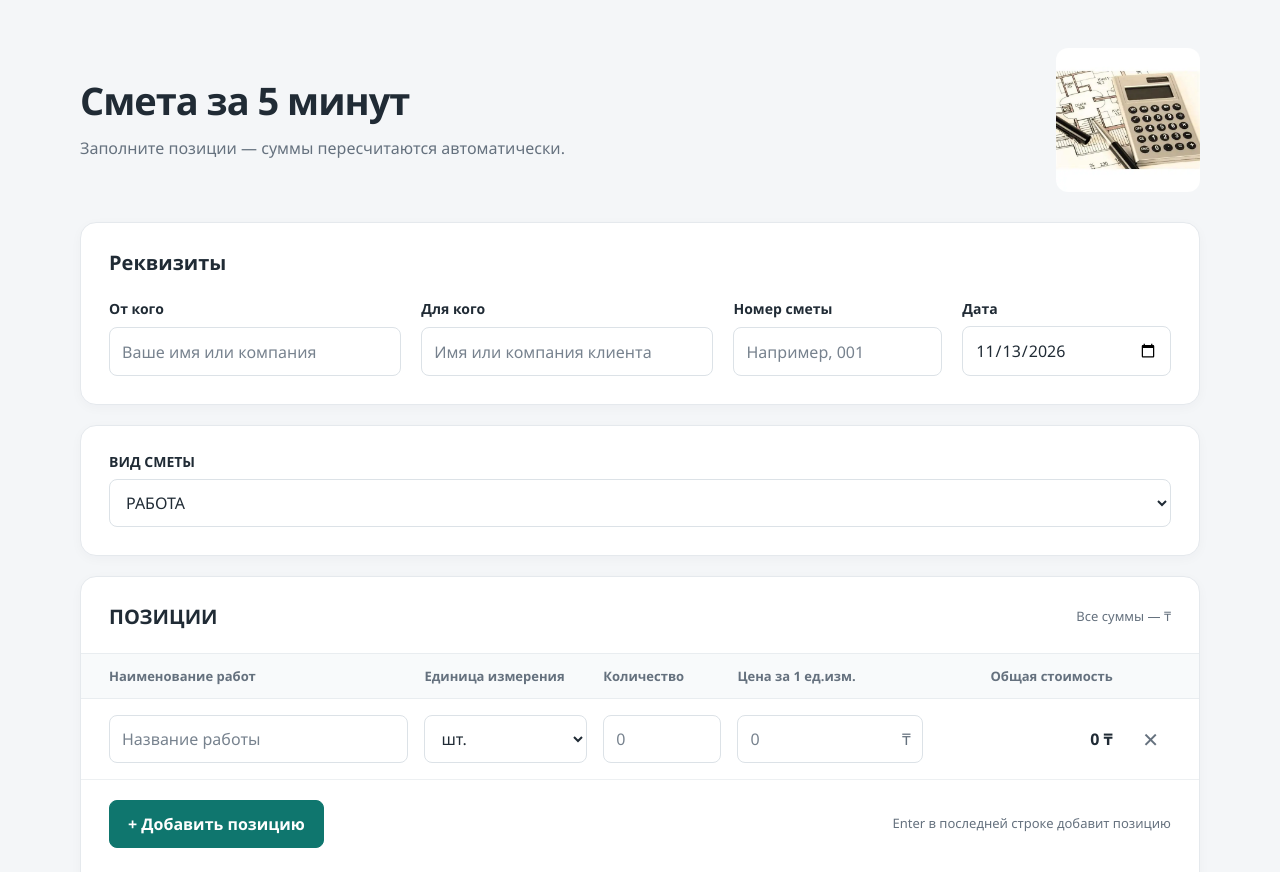
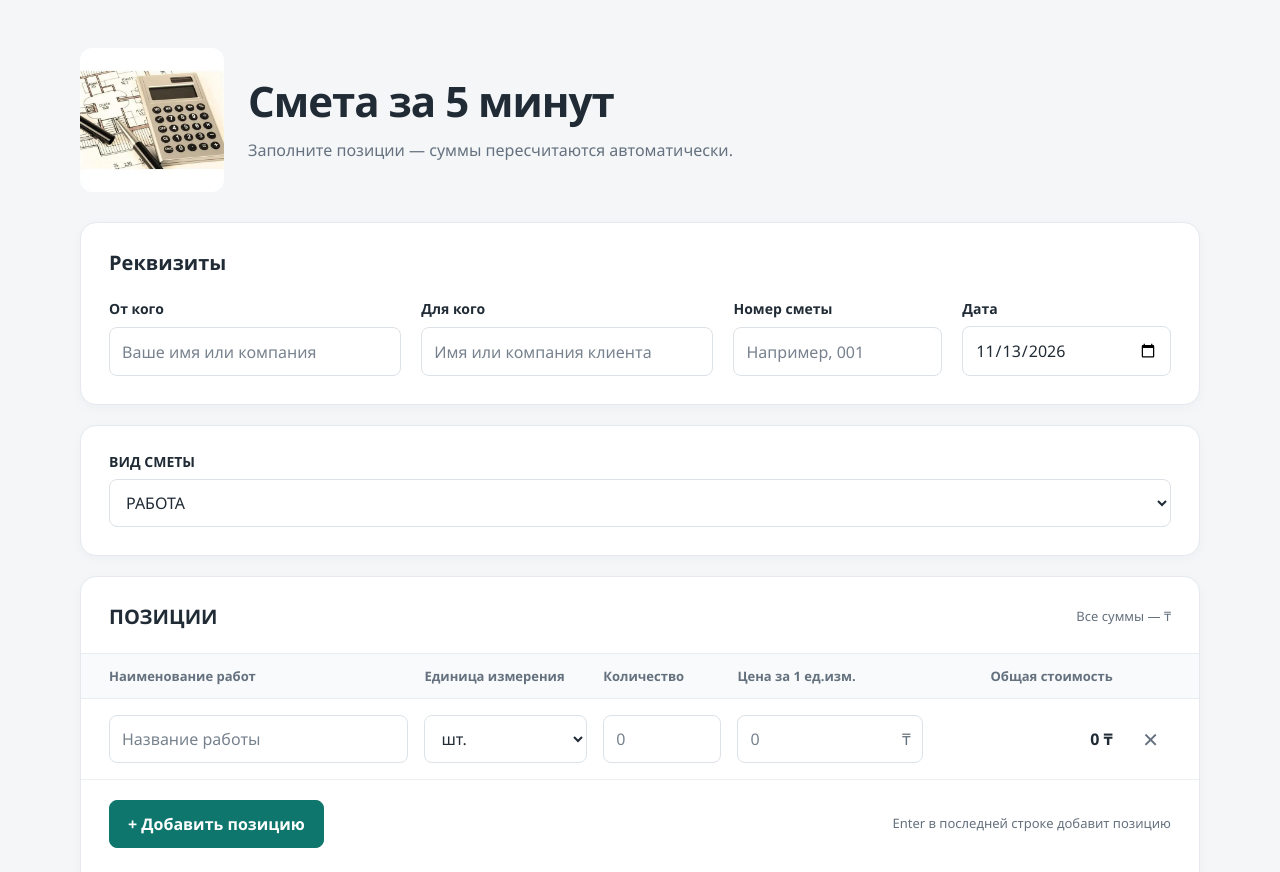
Before and after one commit to DaniyarZhussupbayev/smeta, a plain HTML site: page index.html in a window 1280 px wide. Shown: the top 872 px of the page. Drawn offline with Linux system fonts and the light colour scheme.

Commit message:
Вставить картинку

```diff
--- a/index.html
+++ b/index.html
@@ -11,11 +11,11 @@
   <body>
     <main class="page">
       <header class="page-header">
+        <img class="page-header-image" src="OIP.webp" alt="Калькулятор и ручки на чертеже" width="474" height="474">
         <div>
           <h1>Смета за 5 минут</h1>
           <p>Заполните позиции — суммы пересчитаются автоматически.</p>
         </div>
-        <img class="page-header-image" src="OIP.webp" alt="Калькулятор и ручки на чертеже" width="474" height="474">
       </header>
       <header class="print-only print-header">
         <h1 id="print-title"></h1>
--- a/styles.css
+++ b/styles.css
@@ -79,7 +79,7 @@ textarea:focus {
 
 .page-header {
   display: grid;
-  grid-template-columns: minmax(0, 1fr) auto;
+  grid-template-columns: auto minmax(0, 1fr);
   align-items: center;
   gap: 24px;
   margin-bottom: 30px;
@@ -99,7 +99,7 @@ p {
 }
 
 h1 {
-  font-size: clamp(28px, 4.5vw, 38px);
+  font-size: clamp(30px, 5vw, 42px);
   line-height: 1.2;
   letter-spacing: -1px;
   font-weight: 700;
```
